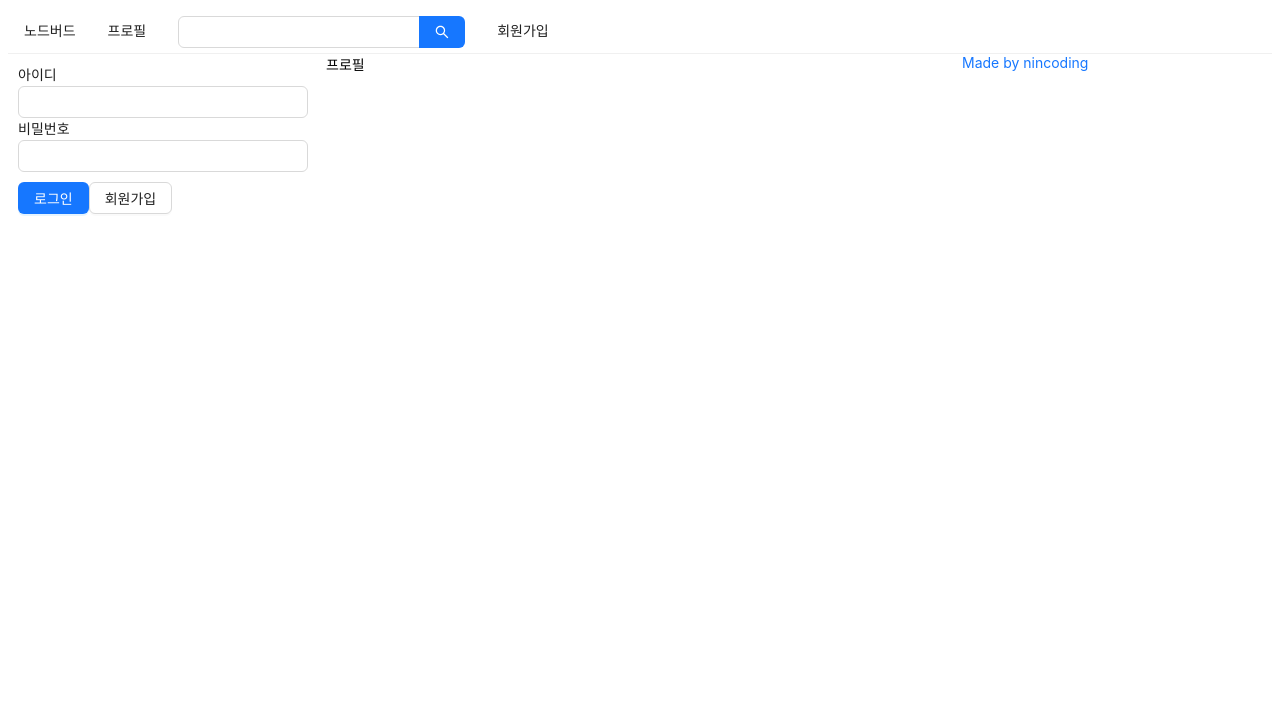
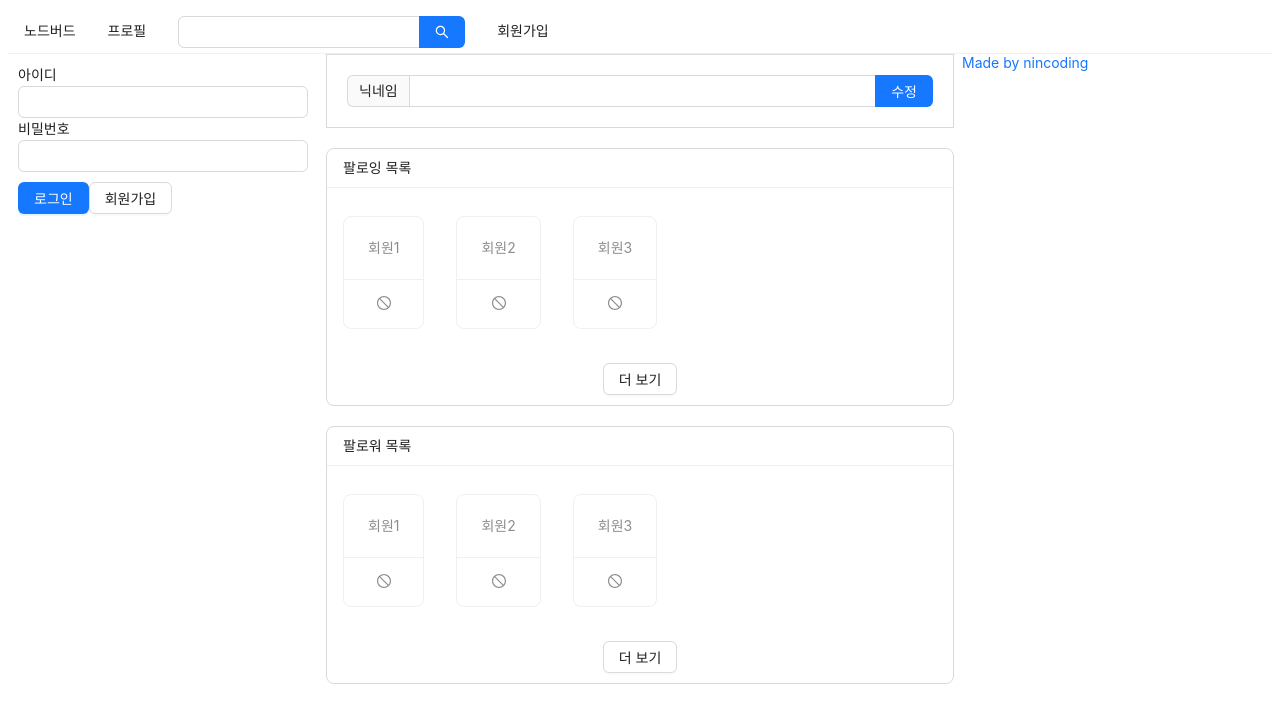
Before and after one commit to nincoding/nodebird, a Next.js app: page /profile in a window 1280 px wide. Shown: the top 722 px of the page. Built offline with nearby package versions, Linux system fonts and the light colour scheme.

Commit message:
:sparkles: feat: 프로필 페이지 추가

```diff
--- /dev/null
+++ b/components/FollowList.js
@@ -0,0 +1,52 @@
+import React, { useMemo } from "react";
+import PropTypes from "prop-types";
+import { Button, Card, List } from "antd";
+import { StopOutlined } from "@ant-design/icons";
+
+const FollowList = ({ header, data }) => {
+
+  const style = useMemo(() => ({
+    marginBottom: "20px",
+  }), []);
+
+  const grid = useMemo(() => ({
+    gutter: "4",
+    xs: "2",
+    md: "3",
+  }), []);
+
+  const btnStyle = useMemo(() => ({
+    textAlign: "center",
+    margin: "10px 0px"
+  }), []);
+
+  const mtStyle = useMemo(() => ({
+    marginTop: "20px"
+  }), []);
+
+  return (
+    <List
+      style={style}
+      grid={grid}
+      size="small"
+      header={<div>{header}</div>}
+      loadMore={<div style={btnStyle}><Button>더 보기</Button></div>}
+      bordered
+      dataSource={data}
+      renderItem={(item) => (
+        <List.Item style={mtStyle}>
+        <Card actions={[<StopOutlined key="stop" />]}>
+          <Card.Meta description={item.nickname} />
+        </Card>
+        </List.Item>
+      )}
+    />
+  )
+};
+
+FollowList.propTypes = {
+  header: PropTypes.string.isRequired,
+  data: PropTypes.array.isRequired,
+};
+
+export default FollowList;
--- /dev/null
+++ b/components/NickNameEditForm.js
@@ -0,0 +1,19 @@
+import React, { useMemo } from "react";
+import { Form, Input } from "antd";
+
+const NickNameEditForm = () => {
+
+  const style = useMemo(() => ({
+    marginBottom: "20px",
+    border: "1px solid #d9d9d9",
+    padding: "20px"
+  }), []);
+
+  return (
+    <Form style={style}>
+      <Input.Search addonBefore="닉네임" enterButton="수정" />
+    </Form>
+  )
+};
+
+export default NickNameEditForm;
--- a/pages/profile.js
+++ b/pages/profile.js
@@ -1,15 +1,23 @@
 import React from "react";
 import Head from "next/head";
 import AppLayout from "../components/AppLayout";
+import NickNameEditForm from "../components/NickNameEditForm";
+import FollowList from "../components/FollowList";
 
 const Profile = () => {
+
+  const followerList = [{nickname: "회원1"}, {nickname: "회원2"}, {nickname: "회원3"}];
+  const followingList = [{nickname: "회원1"}, {nickname: "회원2"}, {nickname: "회원3"}];
+
   return (
   <>
     <Head>
       <title>내 프로필 | NodeBird</title>
     </Head>
     <AppLayout>
-      프로필
+      <NickNameEditForm />
+      <FollowList header="팔로잉 목록" data={followingList} />
+      <FollowList header="팔로워 목록" data={followerList} />
     </AppLayout>
   </>
   );
```
Also changed, not shown: 1 other file (tests, documents, lock files or other folders).
